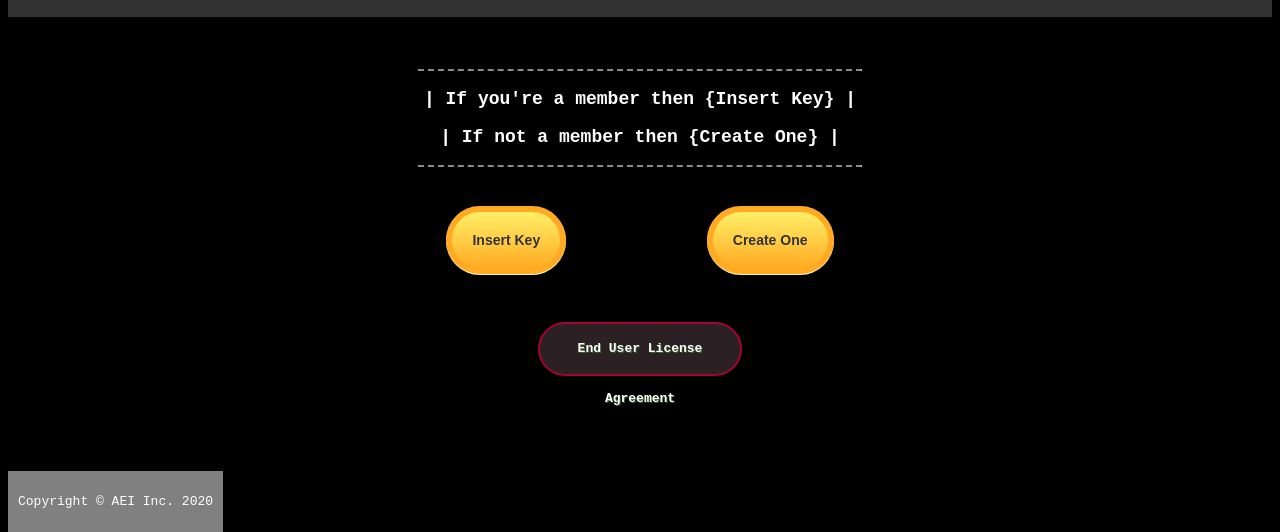
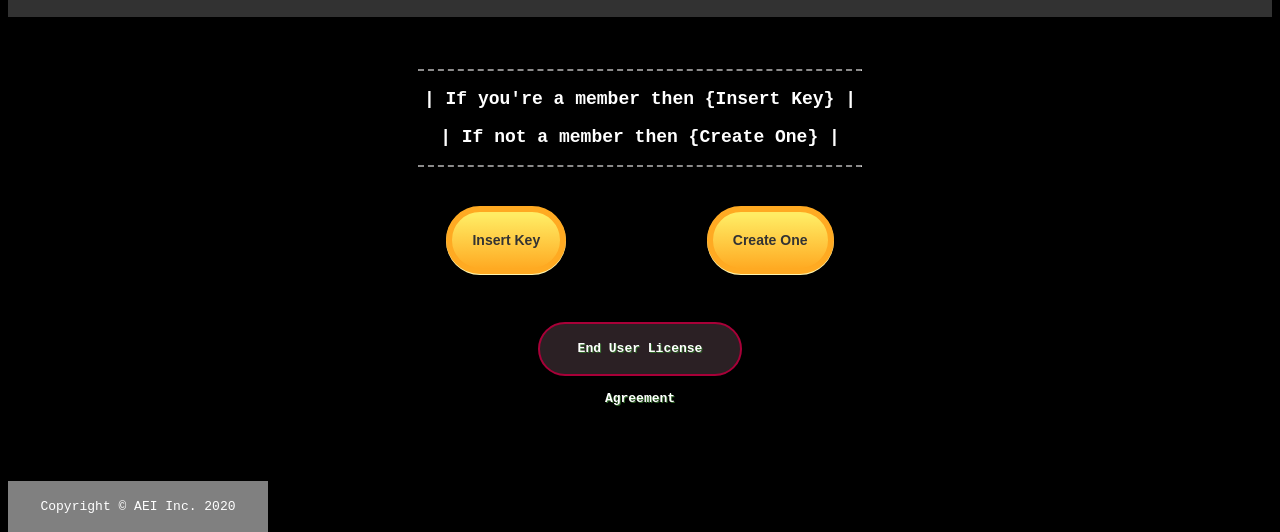
Before and after one commit to Github-AEI/MyWeb, a plain HTML site: page index.html in a window 1280 px wide. Shown: the part 268-800 px from the top of the page. Drawn offline with Linux system fonts and the light colour scheme.

Commit message:
Update styles.css

```diff
--- a/css/styles.css
+++ b/css/styles.css
@@ -75,7 +75,8 @@ h3 {
   background-color: grey;
   color: white;
   text-align: center;
-  padding: 10px;
+  padding: 5px;
+  width: 250px;
 }
 .myButton {
 	box-shadow: 0px 1px 0px 0px #fff6af;
```
